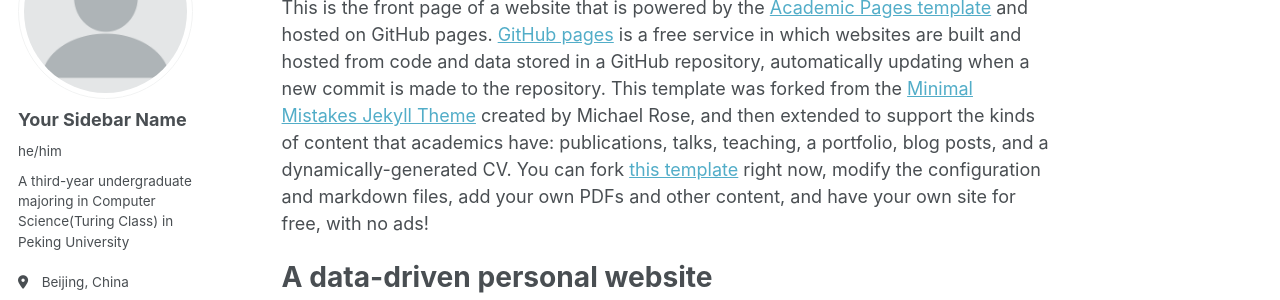
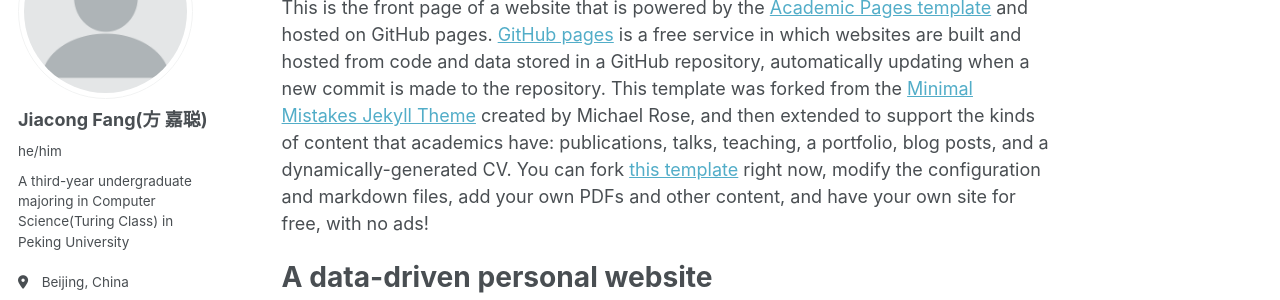
Before and after one commit to jiacongfang/jiacongfang.github.io, a Jekyll site: the page built from _pages/about.md, in a window 1280 px wide. Shown: the part 182-482 px from the top of the page. Built offline with Jekyll 4.4.1, drawn with Linux system fonts in a browser that asks for light colours.

Commit message:
Update _config.yml

```diff
--- a/_config.yml
+++ b/_config.yml
@@ -22,7 +22,7 @@ repository               : "jiacongfang/jiacongfang.github.io"
 author:
   # Biographic information
   avatar           : "profile.png"
-  name             : "Your Sidebar Name"
+  name             : "Jiacong Fang(方 嘉聪)"
   pronouns         : "he/him"# example: "she/her"
   bio              : "A third-year undergraduate majoring in Computer Science(Turing Class) in Peking University"
   location         : "Beijing, China"
```
